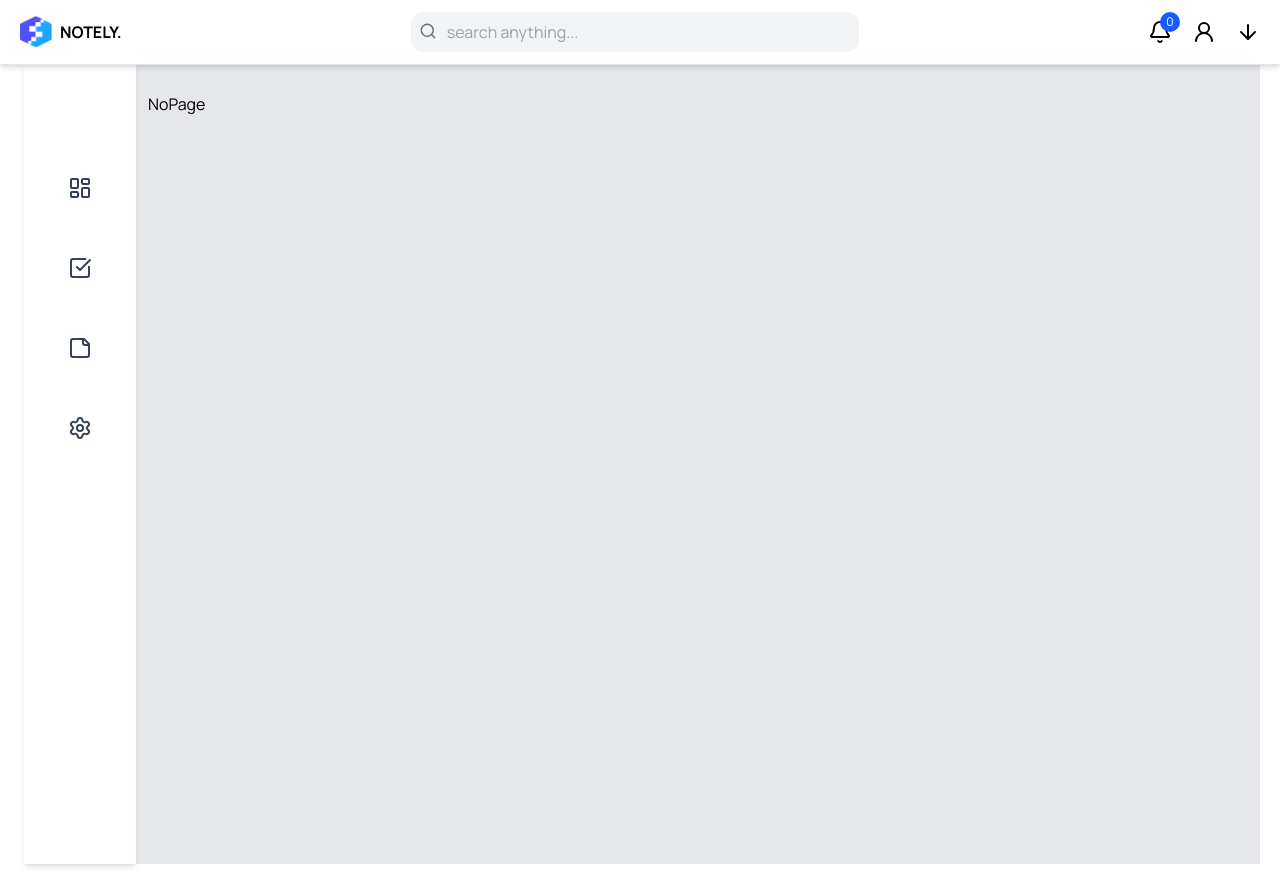
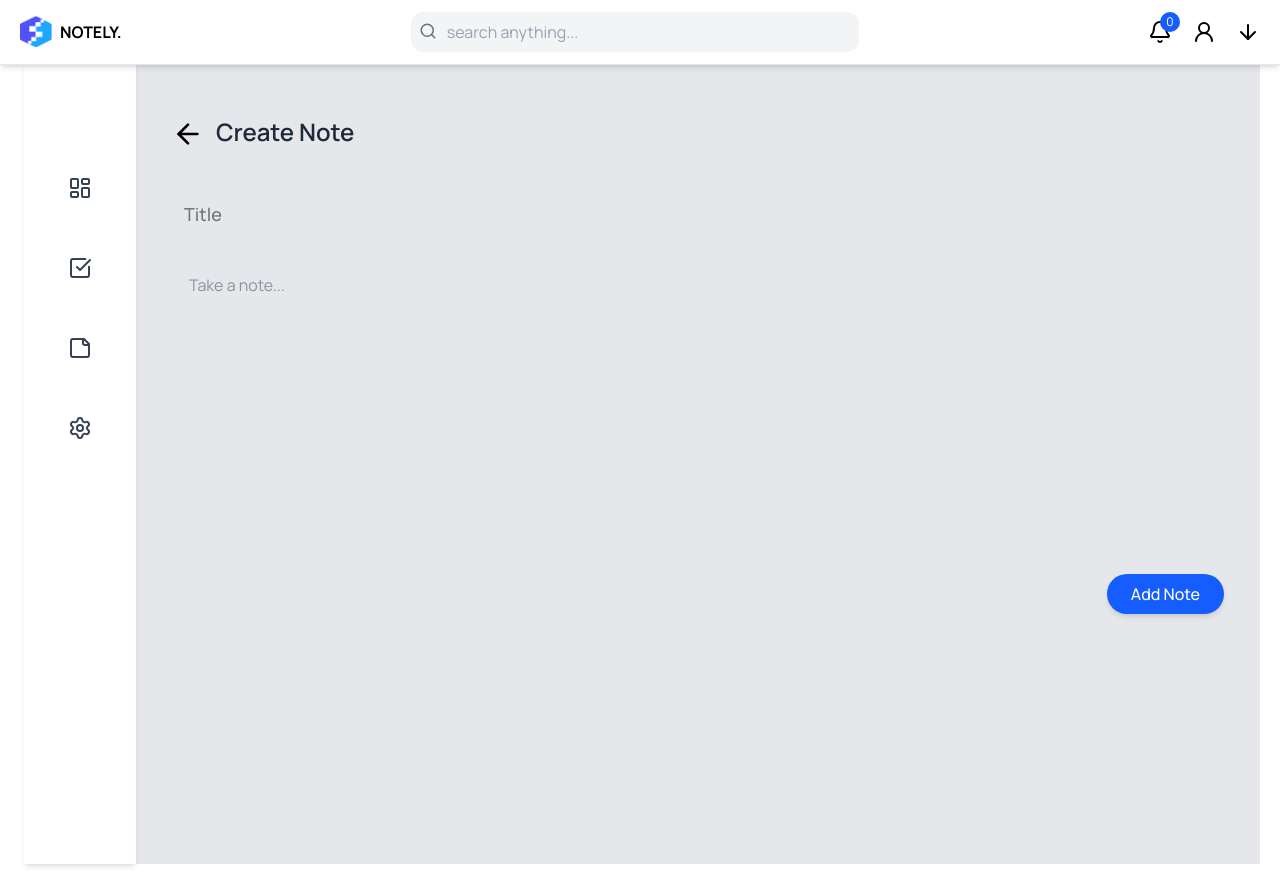
Before and after one commit to LupoNetn/notely, a React (Vite) app: page /note-create/1 in a window 1280 px wide. Built offline with nearby package versions, Linux system fonts and the light colour scheme; a web font is replaced by a local one.

Commit message:
finifhed note creation functionality and note interactivity buttons

```diff
--- a/src/App.jsx
+++ b/src/App.jsx
@@ -23,7 +23,8 @@ const App = () => {
               <Route path="/tasks" element={<Tasks />} />
               <Route path="/notes" element={<Notes />} />
               <Route path="/settings" element={<Settings />} />
-              <Route path="/note-create" element={<NotesCreation />}/>
+              <Route path="/note-create" element={<NotesCreation />} />
+              <Route path="/note-create/:id" element={<NotesCreation />} />
               <Route path="*" element={<NoPage />} />
             </Route>
           </Routes>
--- a/src/Hooks/useNotes.jsx
+++ b/src/Hooks/useNotes.jsx
@@ -4,11 +4,11 @@ const STORAGE_KEY = "notes";
 
 const useNotes = () => {
   const [notes, setNotes] = useState(() => {
-    const stored = localStorage.getItem('notes');
+    const stored = localStorage.getItem("notes");
     return stored ? JSON.parse(stored) : [];
   });
 
-  console.log(localStorage.getItem(STORAGE_KEY))
+  console.log(localStorage.getItem(STORAGE_KEY));
 
   //   // Load from localStorage on mount
   //   useEffect(() => {
@@ -18,21 +18,42 @@ const useNotes = () => {
   //     }
   //   }, []);
 
-
   // Save to localStorage whenever notes change
   useEffect(() => {
     localStorage.setItem(STORAGE_KEY, JSON.stringify(notes));
   }, [notes]);
 
   const addNote = (title, content) => {
-    const newNote = { title, content };
+    const newNote = {
+      id: crypto.randomUUID(),
+      title,
+      content,
+      createdAt: Date.now(),
+    };
     setNotes((prev) => [newNote, ...prev]);
   };
 
+  // Remove note by id
+  const removeNote = (id) => {
+    setNotes((prev) => prev.filter((note) => note.id !== id));
+  };
+
+  //update note by id
+  const updateNote = (id, updatedFields) => {
+    setNotes((prev) =>
+      prev.map((note) =>
+        note.id === id
+          ? { ...note, ...updatedFields, updatedAt: Date.now() }
+          : note
+      )
+    );
+  };
 
   return {
     notes,
     addNote,
+    removeNote,
+    updateNote,
   };
 };
 
--- a/src/components/Notes.jsx
+++ b/src/components/Notes.jsx
@@ -1,11 +1,11 @@
 import React from "react";
-import { Pen } from "lucide-react";
+import { format } from "date-fns";
+import { Pen, Trash } from "lucide-react";
 import { Link } from "react-router-dom";
 import { useNotesContext } from "../context/NotesContext";
 
-
 const Notes = () => {
- const { notes } = useNotesContext();
+  const { notes, removeNote } = useNotesContext();
 
   const truncateContent = (text, charLimit) => {
     if (!text) return "";
@@ -13,8 +13,12 @@ const Notes = () => {
     return text.slice(0, charLimit) + " ...........";
   };
 
+  const handleDeleteNote = (e, id) => {
+    e.stopPropagation(); // stop bubbling
+    e.preventDefault(); // prevent <Link> navigation
 
-
+    removeNote(id);
+  };
 
   return (
     <div className="p-6 relative min-h-screen">
@@ -30,17 +34,31 @@ const Notes = () => {
       {notes.length > 0 ? (
         <div className="grid grid-cols-1 sm:grid-cols-2 lg:grid-cols-3 gap-6">
           {notes.map((note, index) => (
-            <div
-              key={index}
-              className="bg-white p-4 rounded-xl shadow-md hover:shadow-lg transition cursor-pointer"
-            >
+            <Link to={`/note-create/${note.id}`} key={index}>
+              <div className="bg-white p-4 rounded-xl shadow-md hover:shadow-lg transition cursor-pointer">
                 <h2 className="font-semibold text-lg text-gray-800 mb-2">
                   {note.title || "Untitled"}
                 </h2>
                 <p className="text-gray-500 text-sm">
-                {truncateContent(note.content,200) || "No content..."}
+                  {truncateContent(note.content, 200) || "No content..."}
                 </p>
+
+                <div className="flex gap-2 justify-between items-center mt-2">
+                  <span className="font-xs text-gray-500">
+                    {format(note.createdAt, "dd/MM/yyyy")}
+                  </span>
+
+                  <div>
+                    <button onClick={(e) => handleDeleteNote(e, note.id)}>
+                      <Trash
+                        size={16}
+                        className="text-gray-400 hover:text-red-500 cursor-pointer"
+                      />
+                    </button>
                   </div>
+                </div>
+              </div>
+            </Link>
           ))}
         </div>
       ) : (
@@ -51,16 +69,11 @@ const Notes = () => {
 
       {/* Fixed Add Note Button */}
       <Link to="/note-create">
-        <button
-          className="cursor-pointer fixed bottom-18 right-1 md:bottom-6 md:right-6 bg-blue-500 hover:bg-blue-600 p-4 rounded-full shadow-lg flex items-center justify-center transition"
-        >
+        <button className="cursor-pointer fixed bottom-18 right-1 md:bottom-6 md:right-6 bg-blue-500 hover:bg-blue-600 p-4 rounded-full shadow-lg flex items-center justify-center transition">
           <Pen size={24} className="text-white" />
         </button>
       </Link>
 
-      <div className="text-center mt-12 text-gray-400 italic">
-        ⚠️ Still in development...
-      </div>
     </div>
   );
 };
--- a/src/components/NotesCreation.jsx
+++ b/src/components/NotesCreation.jsx
@@ -1,25 +1,42 @@
 import { ArrowLeft } from "lucide-react";
-import React, { useState } from "react";
-import { Link } from "react-router-dom";
+import React, { useState, useEffect } from "react";
+import { Link, useParams } from "react-router-dom";
 import { useNotesContext } from "../context/NotesContext";
-import useNotes from "../Hooks/useNotes";
+import { useNavigate } from "react-router-dom";
 
 const NotesCreation = () => {
-  const { addNote } = useNotesContext();
+  const { id } = useParams();
+  const navigate = useNavigate();
+  const { addNote, notes, updateNote } = useNotesContext();
 
-  const [title, setTitle] = useState("");
-  const [content, setContent] = useState("");
+  const existingNote = notes.find((note) => note.id === id);
+
+  const [title, setTitle] = useState(existingNote?.title || "");
+  const [content, setContent] = useState(existingNote?.content || "");
+
+  useEffect(() => {
+    if (existingNote) {
+      setTitle(existingNote.title);
+      setContent(existingNote.content);
+    }
+  }, [existingNote]);
 
   const handleSave = () => {
     if (!title.trim() && !content.trim()) return;
 
-    addNote(title, content);
+    if (existingNote) {
+      // update existing
+      updateNote(id, { title, content });
+    } else {
+      // add new
+      addNote(title, content);
+    }
 
     // reset form
     setTitle("");
     setContent("");
+    navigate("/notes");
   };
-
   return (
     <div className="flex items-start min-h-screen p-3">
       <div className="w-full p-3">
@@ -56,7 +73,7 @@ const NotesCreation = () => {
             onClick={handleSave}
             className="bg-blue-600 hover:bg-blue-500 text-white px-6 py-2 rounded-full font-medium shadow-md transition"
           >
-            Save
+            {existingNote ? "Update Note" : "Add Note"}
           </button>
         </div>
       </div>
```
Lines whose indentation alone changed are shown as unchanged.
